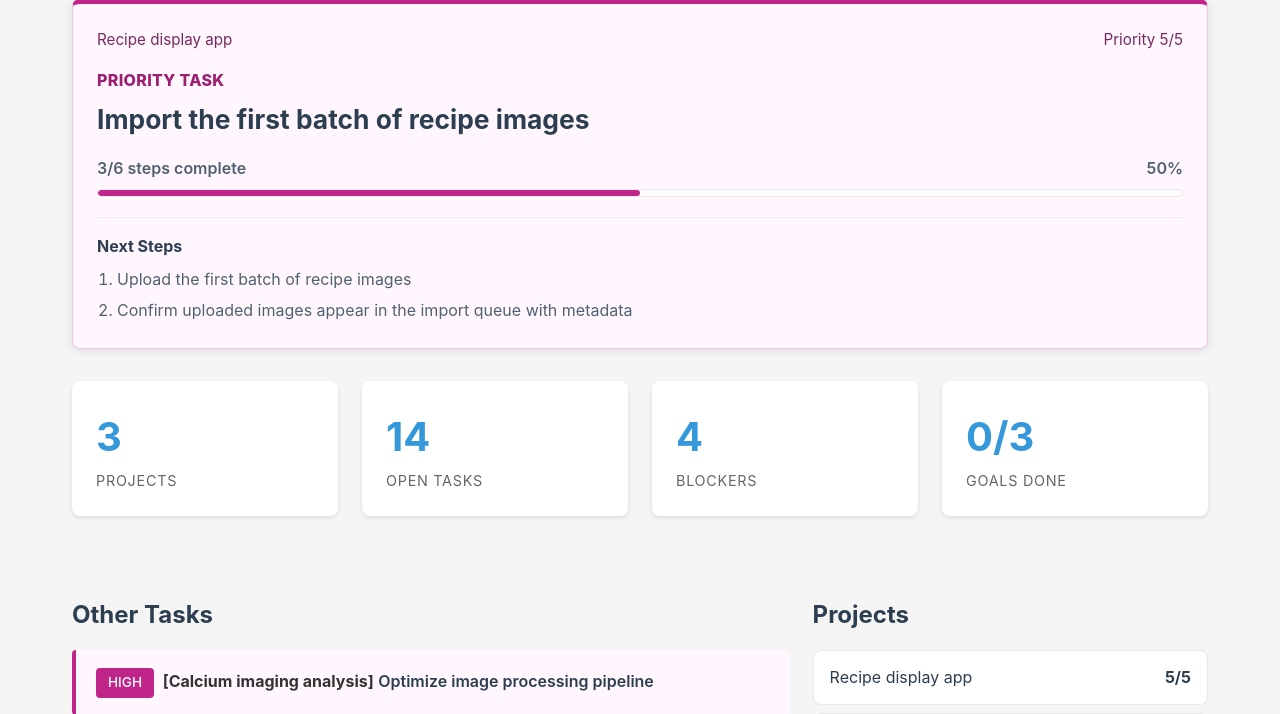
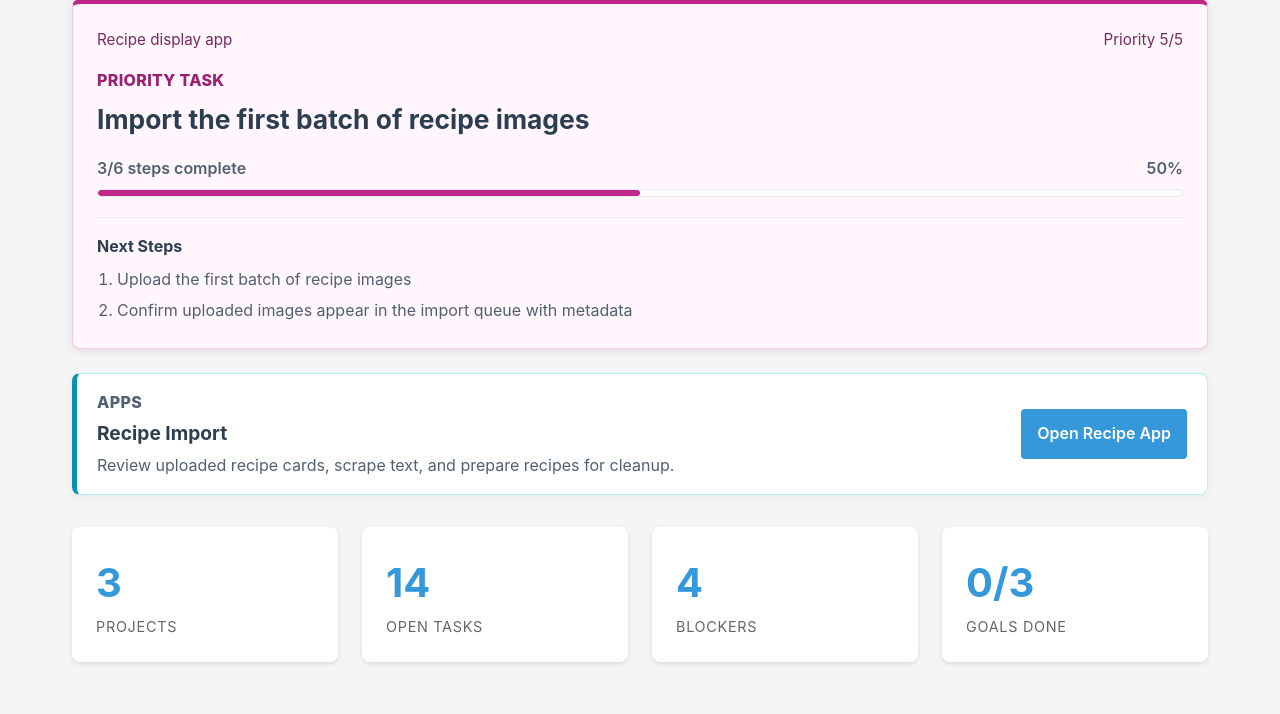
Before and after one commit to DrEaston/agent_assistant, a FastAPI app: page / in a window 1280 px wide. Shown: the part 219-933 px from the top of the page. Run offline with FastAPI, Linux system fonts and the light colour scheme; data comes from the database, SQL or seed files in the repository; tables that the repository leaves empty hold one stand-in row (values such as "Sample post"); some libraries are stand-ins or nearby versions.

Commit message:
Add recipe app shortcut to dashboard

```diff
--- a/api.py
+++ b/api.py
@@ -482,6 +482,19 @@ def dashboard(request: Request):
     data_json = json.dumps(data, default=str)
     data_clean = json.loads(data_json)
 
+    recipe_import_url = ""
+    recipe_project = db.get_project_by_name("Recipe display app")
+    if recipe_project:
+        recipe_action = db.find_recommended_action(
+            recipe_project["id"],
+            "Import the first batch of recipe images",
+        )
+        if recipe_action:
+            recipe_import_url = (
+                f"/apps/recipes/import?project_id={recipe_project['id']}"
+                f"&action_id={recipe_action['id']}"
+            )
+
     context = {
         "request": request,
         "projects": data_clean["projects"],
@@ -491,6 +504,7 @@ def dashboard(request: Request):
         "actions": data_clean["actions"],
         "goals": data_clean["goals"],
         "stats": data_clean["stats"],
+        "recipe_import_url": recipe_import_url,
     }
     template = jinja_env.get_template("dashboard.html")
     html = template.render(context)
```
Also changed, not shown: templates/base.html (+33 -0 lines), templates/dashboard.html (+11 -0 lines).
